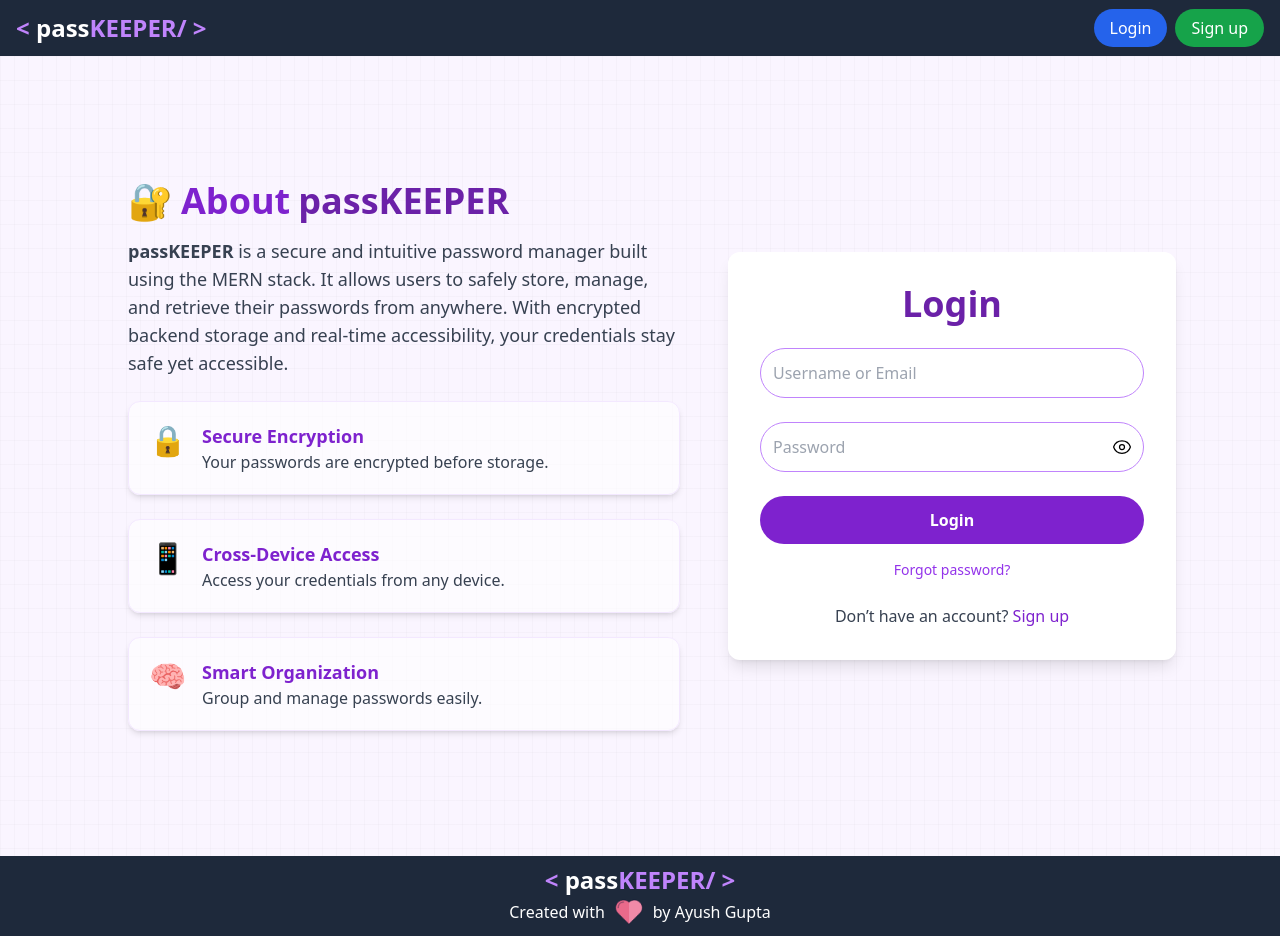
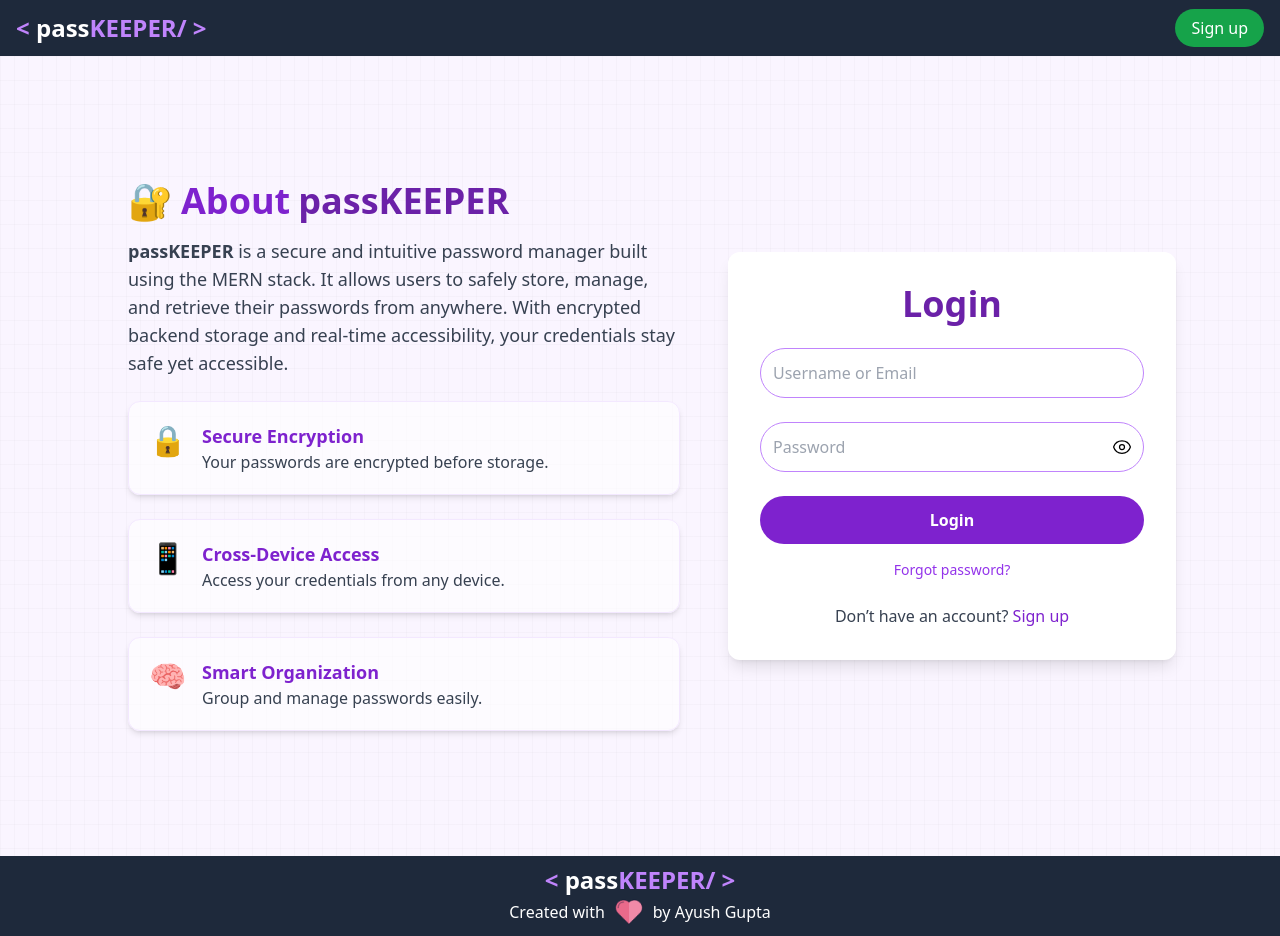
Before and after one commit to ayush-gupta456/pass_op, a React (Vite) app: page /login in a window 1280 px wide. Built offline with nearby package versions, Linux system fonts and the light colour scheme.

Commit message:
Update Navbar.jsx

```diff
--- a/src/components/Navbar.jsx
+++ b/src/components/Navbar.jsx
@@ -1,7 +1,8 @@
-import { Link, useNavigate } from 'react-router-dom';
+import { Link, useLocation, useNavigate } from 'react-router-dom';
 
 const Navbar = () => {
   const navigate = useNavigate();
+  const location = useLocation(); // ✅ Get current path
   const token = localStorage.getItem('token');
 
   const handleLogout = () => {
@@ -12,33 +13,53 @@ const Navbar = () => {
   return (
     <nav className="w-full text-white bg-slate-800">
       <div className="flex items-center justify-between px-4 py-5 mycontainer h-14">
+        {/* Logo */}
         <div className="text-2xl font-bold text-white logo">
           <Link to="/">
             <span className="text-purple-400">&lt; </span>
             pass<span className="text-purple-400">KEEPER/ &gt;</span>
           </Link>
         </div>
+
+        {/* Right Side Buttons */}
         <div>
           {token ? (
+            // ✅ If logged in → show Logout
             <button
               onClick={handleLogout}
               className="px-4 py-2 text-white bg-red-600 rounded-full"
             >
               Logout
             </button>
+          ) : location.pathname === '/login' ? (
+            // ✅ On /login → show Sign up
+            <Link
+              to="/signup"
+              className="px-4 py-2 text-white bg-green-600 rounded-full"
+            >
+              Sign up
+            </Link>
+          ) : location.pathname === '/signup' ? (
+            // ✅ On /signup → show Login
+            <Link
+              to="/login"
+              className="px-4 py-2 text-white bg-blue-600 rounded-full"
+            >
+              Login
+            </Link>
           ) : (
-            <>
-              <Link to="/login" className="px-4 py-2 mr-2 text-white bg-blue-600 rounded-full">
-                Login
-              </Link>
-              <Link to="/signup" className="px-4 py-2 text-white bg-green-600 rounded-full">
-                Sign up
-              </Link>
-            </>
+            // ✅ Default (not logged in, not on login/signup) → show Login only
+            <Link
+              to="/login"
+              className="px-4 py-2 text-white bg-blue-600 rounded-full"
+            >
+              Login
+            </Link>
           )}
         </div>
       </div>
     </nav>
   );
 };
+
 export default Navbar;
```
